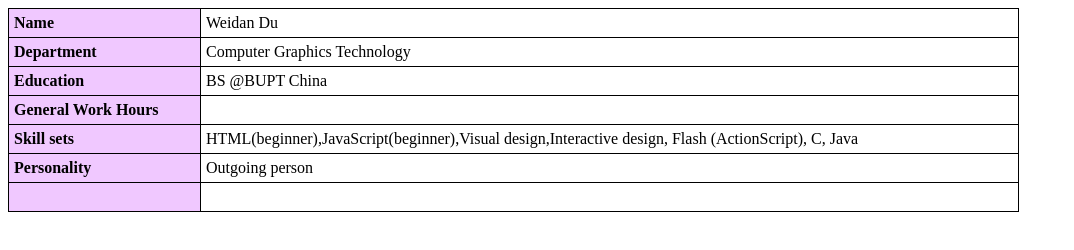
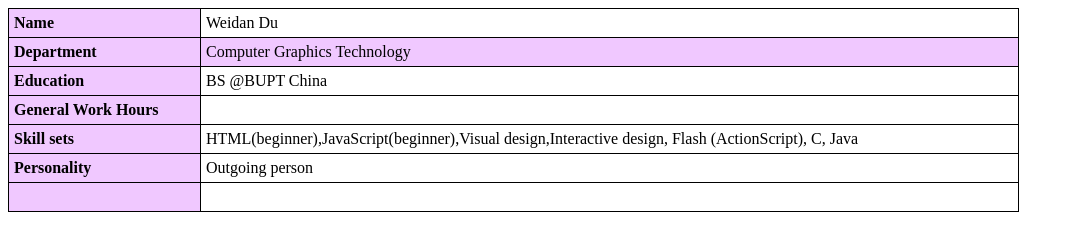
Before and after one commit to VivianDWD/VivianDWD.github.io-1, a plain HTML site: page My Profile.html in a window 1280 px wide. Shown: the whole page, without its empty margins (0-1074 px from the left). Drawn offline with Linux system fonts and the light colour scheme.

Commit message:
update 3 for profile

```diff
--- a/style.css
+++ b/style.css
@@ -14,3 +14,7 @@ th {
     text-align: left;
 	 background-color: rgb(240,200,255);
 }
+
+.oddBackGround{
+	background-color: rgb(240,200,255);
+	}
```
Also changed, not shown: My Profile.html (renamed from me.html).
